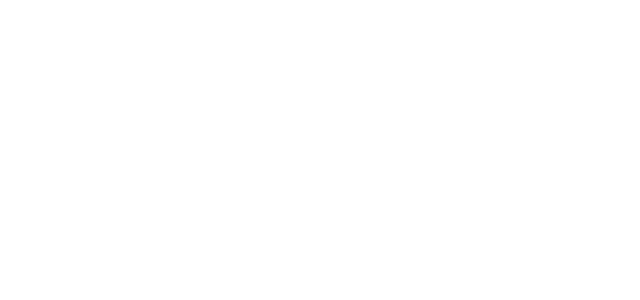
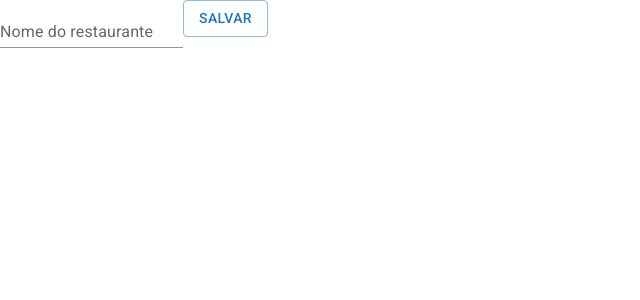
Before and after one commit to rbragadev/alfood-main, a React (Create React App) app: page /admin/restaurantes/novo in a window 1280 px wide. Before the commit this address had no page. Shown: the top 300 px of the page, without its empty margins (0-640 px from the left). Built offline with nearby package versions, Linux system fonts and the light colour scheme.

Commit message:
feat/post restaurants

```diff
--- a/src/App.tsx
+++ b/src/App.tsx
@@ -2,6 +2,7 @@ import { Routes, Route } from "react-router-dom";
 import Home from "./paginas/Home";
 import VitrineRestaurantes from "./paginas/VitrineRestaurantes";
 import AdministracaoRestaurantes from "./paginas/Admin/Restaurantes/AdministracaoRestaurantes";
+import FormularioRestaurantes from "./paginas/Admin/Restaurantes/FormularioRestaurantes";
 
 function App() {
   return (
@@ -12,6 +13,10 @@ function App() {
         path="/admin/restaurantes"
         element={<AdministracaoRestaurantes />}
       />
+      <Route
+        path="/admin/restaurantes/novo"
+        element={<FormularioRestaurantes />}
+      />
     </Routes>
   );
 }
--- a/src/componentes/ListaRestaurantes/index.tsx
+++ b/src/componentes/ListaRestaurantes/index.tsx
@@ -1,38 +1,54 @@
-import { useEffect, useState } from 'react';
-import IRestaurante from '../../interfaces/IRestaurante';
-import style from './ListaRestaurantes.module.scss';
-import Restaurante from './Restaurante';
-import axios from 'axios';
-import { IPaginacao } from '../../interfaces/IPaginacao';
+import { useEffect, useState } from "react";
+import IRestaurante from "../../interfaces/IRestaurante";
+import style from "./ListaRestaurantes.module.scss";
+import Restaurante from "./Restaurante";
+import axios from "axios";
+import { IPaginacao } from "../../interfaces/IPaginacao";
 
 const ListaRestaurantes = () => {
-
-  const [restaurantes, setRestaurantes] = useState<IRestaurante[]>([])
-  const [nextPage, setNextPage] = useState('')
+  const [restaurantes, setRestaurantes] = useState<IRestaurante[]>([]);
+  const [nextPage, setNextPage] = useState("");
+  const [previousPage, setPreviousPage] = useState("");
 
   useEffect(() => {
-    axios.get<IPaginacao<IRestaurante>>('http://localhost:8000/api/v1/restaurantes/')
+    axios
+      .get<IPaginacao<IRestaurante>>(
+        "http://localhost:8000/api/v1/restaurantes/"
+      )
       .then((res) => {
         setRestaurantes(res.data.results);
-        setNextPage(res.data.next)
+        setNextPage(res.data.next);
       })
-      .catch((err) => console.log(err))
-  },[])
+      .catch((err) => console.log(err));
+  }, []);
 
-  const verMais = () => {
-    axios.get<IPaginacao<IRestaurante>>(nextPage)
-      .then((res) => {
-        setRestaurantes([...restaurantes, ...res.data.results])
-        setNextPage(res.data.next)
-      })
-  }
+  const carregarDados = (url: string) => {
+    axios.get<IPaginacao<IRestaurante>>(url).then((res) => {
+      setRestaurantes(res.data.results);
+      setNextPage(res.data.next);
+      setPreviousPage(res.data.previous);
+    });
+  };
 
-  return (<section className={style.ListaRestaurantes}>
-    <h1>Os restaurantes mais <em>bacanas</em>!</h1>
-    {restaurantes?.map(item => <Restaurante restaurante={item} key={item.id} />)}
-    {nextPage && <button onClick={verMais}>Ver mais</button>}
+  return (
+    <section className={style.ListaRestaurantes}>
+      <h1>
+        Os restaurantes mais <em>bacanas</em>!
+      </h1>
+      {restaurantes?.map((item) => (
+        <Restaurante restaurante={item} key={item.id} />
+      ))}
+      <button
+        onClick={() => carregarDados(previousPage)}
+        disabled={!previousPage}
+      >
+        Pagina Anterior
+      </button>
+      <button onClick={() => carregarDados(nextPage)} disabled={!nextPage}>
+        Proxima Pagina
+      </button>
+    </section>
+  );
+};
 
-  </section>)
-}
-
-export default ListaRestaurantes
+export default ListaRestaurantes;
--- /dev/null
+++ b/src/paginas/Admin/Restaurantes/FormularioRestaurantes.tsx
@@ -0,0 +1,31 @@
+import { Button, TextField } from "@mui/material";
+import axios from "axios";
+import React, { useState } from "react";
+
+const FormularioRestaurantes = () => {
+  const [nomeRestaurante, setNomeRestaurante] = useState("");
+  const onSubmit = (e: React.FormEvent<HTMLFormElement>) => {
+    e.preventDefault();
+    axios
+      .post("http://localhost:8000/api/v2/restaurantes/", {
+        nome: nomeRestaurante,
+      })
+      .then(() => alert("Restaurante cadastrado com sucesso"));
+  };
+  return (
+    <form onSubmit={onSubmit}>
+      <TextField
+        value={nomeRestaurante}
+        onChange={(e) => setNomeRestaurante(e.target.value)}
+        id="standard-basic"
+        label="Nome do restaurante"
+        variant="standard"
+      />
+      <Button type="submit" variant="outlined">
+        Salvar
+      </Button>
+    </form>
+  );
+};
+
+export default FormularioRestaurantes;
```
